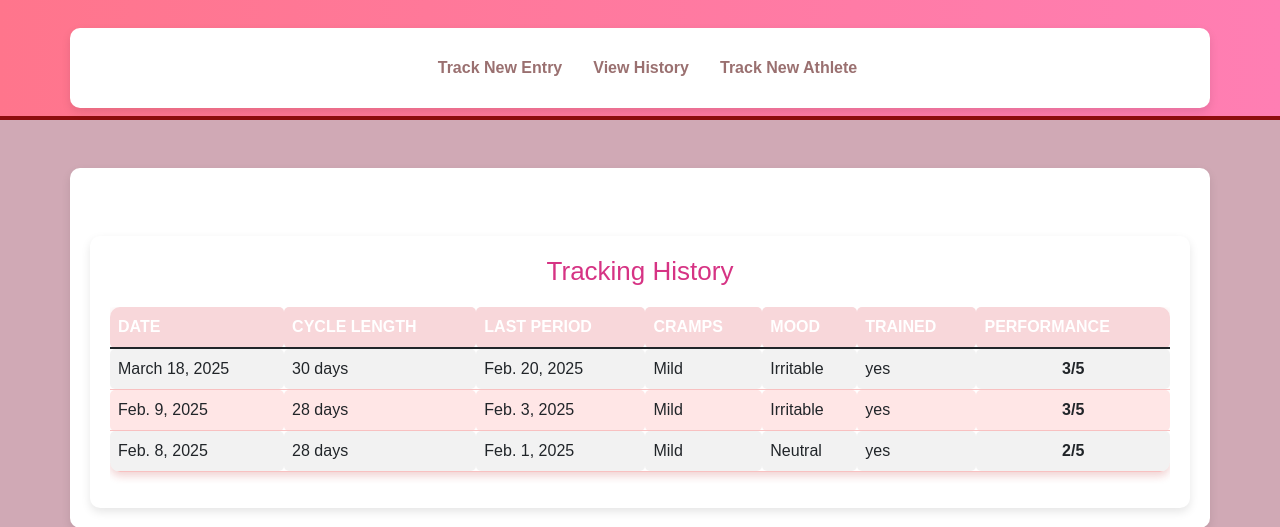
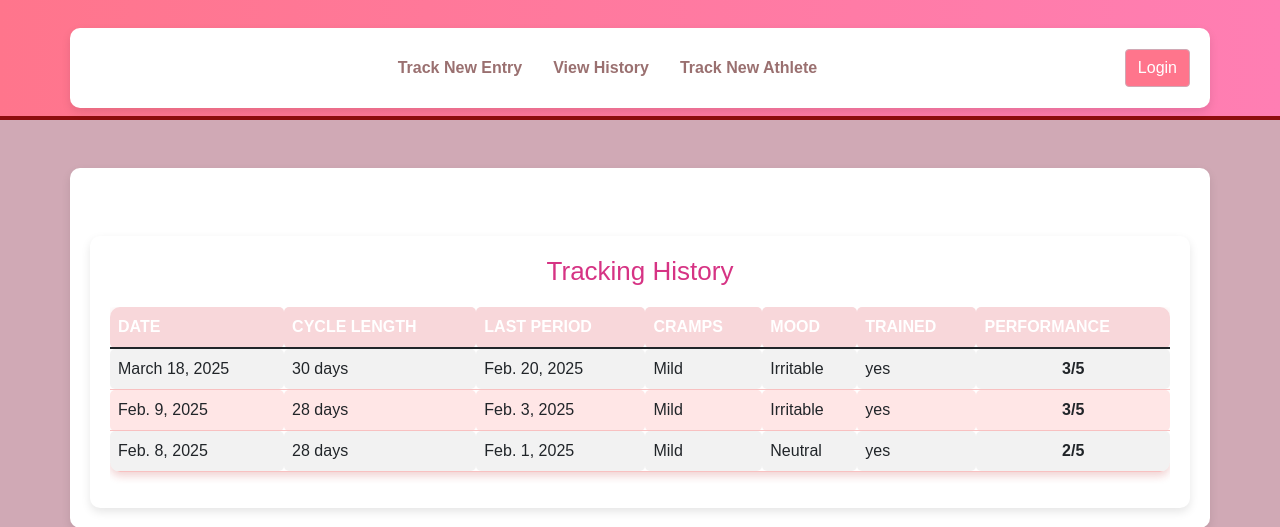
Before and after one commit to Shrujan-V/Cycle-Aware, a Django app: page /history/ in a window 1280 px wide. Shown: the top 527 px of the page. Run offline with Django 5.2, Linux system fonts and the light colour scheme; data comes from the database, SQL or seed files in the repository; both versions use the stored data as it was after the commit; parts of the project's set-up code (start-up, migrations or seed data) failed here and were passed over.

Commit message:
Initial commit

```diff
--- a/cycle_tracker/templates/cycle_tracker/base.html
+++ b/cycle_tracker/templates/cycle_tracker/base.html
@@ -87,6 +87,15 @@
                         <a class="nav-link" href="{% url 'cycle_tracker:athletes' %}">Track New Athlete</a>
                     </li>
                 </ul>
+
+                <!-- Login/Logout Button -->
+                <div class="d-flex">
+                    {% if user.is_authenticated %}
+                        <a href="{% url 'cycle_tracker:logout' %}" class="btn btn-danger">Logout</a>
+                    {% else %}
+                        <a href="{% url 'cycle_tracker:login' %}" class="btn btn-primary">Login</a>
+                    {% endif %}
+                </div>
             </div>
         </div>
     </nav>
--- a/cycle_tracker/templates/cycle_tracker/login.html
+++ b/cycle_tracker/templates/cycle_tracker/login.html
@@ -14,9 +14,9 @@
                 <label for="password" class="form-label">Password</label>
                 <input type="password" name="password" id="password" class="form-control" required>
             </div>
-            {% if form.errors %}
+            {% if error_message %}
             <div class="alert alert-danger">
-                <strong>Invalid username or password.</strong>
+                <strong>{{ error_message }}</strong>
             </div>
             {% endif %}
             <button type="submit" class="btn btn-primary">Login</button>
--- a/cycle_tracker/urls.py
+++ b/cycle_tracker/urls.py
@@ -1,12 +1,20 @@
 from django.urls import path
 from . import views
+from django.contrib.auth.views import LoginView, LogoutView  # Add this import
+
+app_name = 'cycle_tracker'
+
+from django.urls import path
+from . import views
+from django.contrib.auth.views import LogoutView  # Import only LogoutView if using custom login
 
 app_name = 'cycle_tracker'
 
 urlpatterns = [
     path('track/', views.track_cycle, name='track'),
     path('history/', views.HistoryView.as_view(), name='history'),
-    path('athlete/',views.track_athlete, name='athletes'),
+    path('athlete/', views.track_athlete, name='athletes'),
     path('predict/', views.predict_and_store, name='predict_and_store'),
-
+    path('login/', views.custom_login, name='login'),  # Use custom_login view
+    path('logout/', LogoutView.as_view(next_page='cycle_tracker:login'), name='logout'),
 ]
--- a/cycle_tracker/views.py
+++ b/cycle_tracker/views.py
@@ -6,6 +6,8 @@ from .models import CycleTracker, Athlete
 from .ml_model import predict_phase  # Import ML function
 import json
 import numpy as np
+from django.contrib.auth.decorators import login_required
+from django.utils.decorators import method_decorator
 
 # Cycle Tracking View
 
@@ -34,7 +36,30 @@ def track_cycle(request):
     return render(request, 'cycle_tracker/track_form.html', {'form': form})
 
 
-# History View
+from django.contrib.auth import authenticate, login
+from django.shortcuts import render, redirect
+from django.contrib.auth.forms import AuthenticationForm
+
+# Define a custom login view (if you want to avoid using Django's default LoginView)
+def custom_login(request):
+    if request.method == 'POST':
+        username = request.POST.get('username')
+        password = request.POST.get('password')
+
+        # Authenticate the user
+
+        if username=="Shreya" and password=="Shreya":
+            # Log the user in
+            return redirect('cycle_tracker:track')  # Redirect to a page after login (e.g., home or track)
+        else:
+            # Invalid login credentials
+            return render(request, 'cycle_tracker/login.html', {
+                'error_message': 'Invalid username or password.',
+            })
+    else:
+        return render(request, 'cycle_tracker/login.html')
+
+
 class HistoryView(ListView):
     model = CycleTracker
     template_name = 'cycle_tracker/history.html'
@@ -60,6 +85,7 @@ PHASE_MESSAGES = {
     3: ("Ovulation", "This is your moment—your strength, speed, and power are at their peak. Own it!"),
     4: ("Luteal", "Tough days build tougher athletes. Focus, breathe, and push through—you’ve got this!")
 }
+
 
 def track_athlete(request):
     if request.method == 'POST':
```
Also changed, not shown: db.sqlite3.
